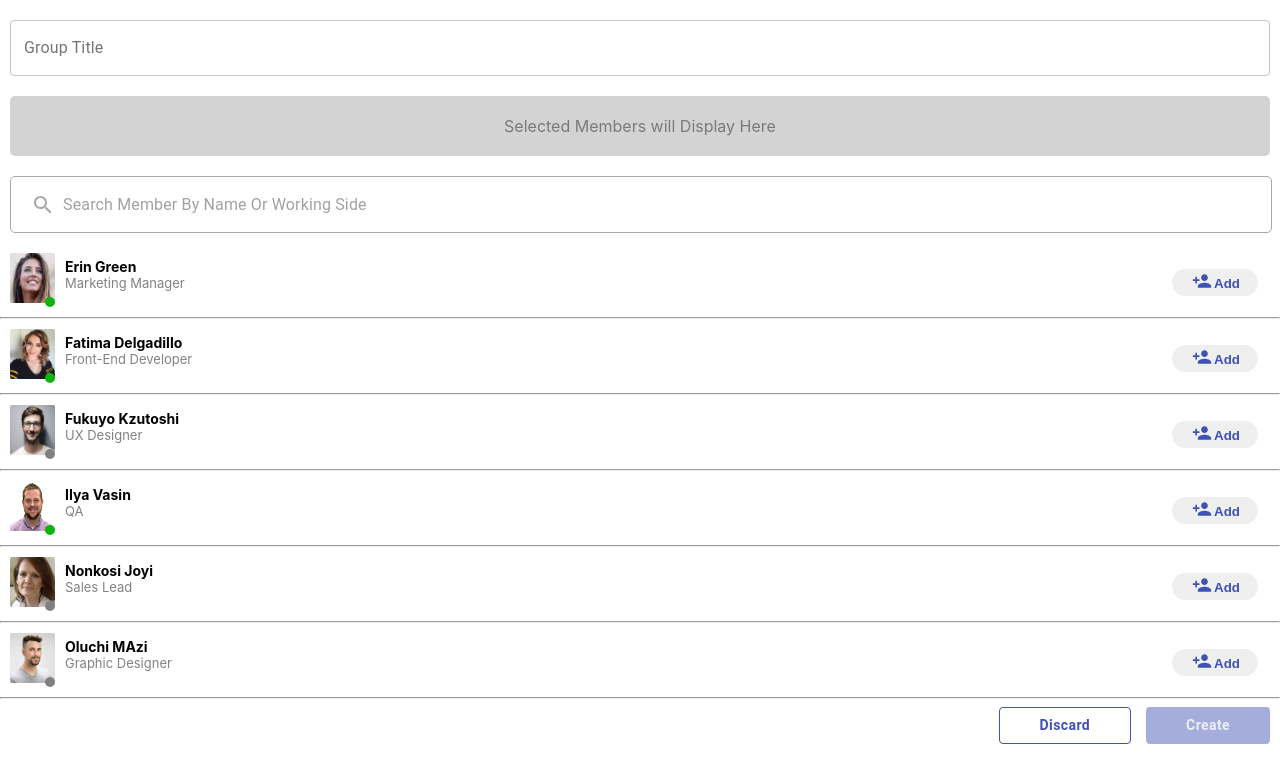
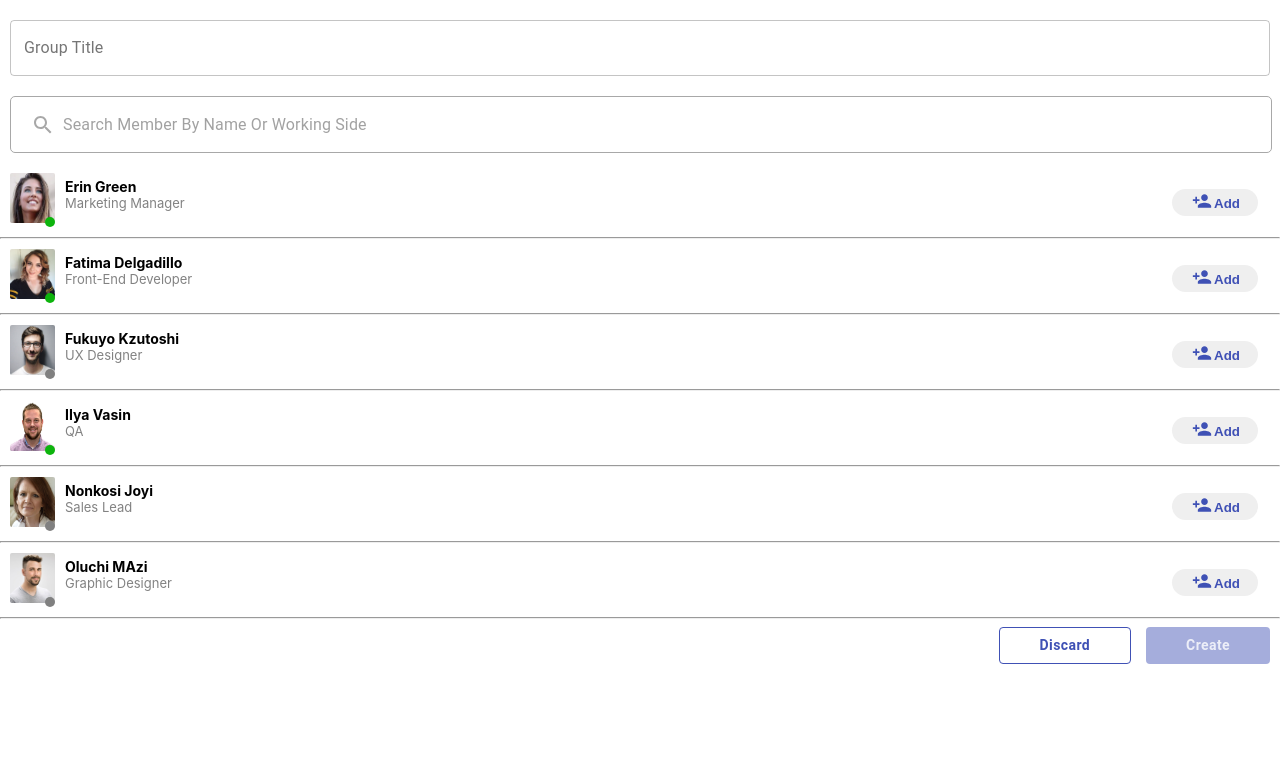
Before and after one commit to niloofarsohrabi/electronProject, a React (Create React App) app: page / in a window 1280 px wide. Shown: the top 782 px of the page. Built offline with nearby package versions, Linux system fonts and the light colour scheme.

Commit message:
add component show member

```diff
--- a/src/components/pages/mainPage/index.jsx
+++ b/src/components/pages/mainPage/index.jsx
@@ -1,12 +1,11 @@
 import React, { useEffect, useState } from 'react';
 import { useSelector, useDispatch } from 'react-redux';
-import { AddMember } from '../../services/addMember';
 import { GroupAddedMembers } from '../../services/groupAddedMembers';
 import { Search } from '../../services/search';
+import { ShowMember } from '../../services/showMember';
 import TextField from '@material-ui/core/TextField';
 import Button from '@material-ui/core/Button';
-import profileStyle from '../../../styles/profileStyle.module.scss';
-import '../../../styles/mainPageGlobalStyle.scss';
+
 import { createGroupAction } from '../../../stateManagment/actions/createGroupAction';
 
 export const MainPage = () => {
@@ -19,6 +18,7 @@ export const MainPage = () => {
   useEffect(() => {
     setSearchResultState(copyContactListState);
   }, [copyContactListState]);
+
   const handleUserInput = (input) => {
     setUserInputForSearch(input);
   };
@@ -37,14 +37,16 @@ export const MainPage = () => {
   }, [userInputForSearch]);
   //-------------------------- handle Search
   const [buttonStatus, setButtonStatus] = useState(true);
+  const [groupTitle, setGroupTitle] = useState();
+  const [memberAdded, setmemberAdded] = useState([]);
+
   const handleGroupCreate = (event) => {
     if (event.target.value === '') setButtonStatus(true);
     else setButtonStatus(false);
+    setGroupTitle(event.target.value);
+  };
 
-    let nameOfGroupEnteredByUser = event.target.value;
-    dispatch(createGroupAction(nameOfGroupEnteredByUser));
-  };
-  //-------------------------- Button Status
+  //-------------------------- Add Member
 
   return (
     <>
@@ -57,46 +59,9 @@ export const MainPage = () => {
           onChange={(event) => handleGroupCreate(event)}
         />
       </div>
-      <GroupAddedMembers />
+      <GroupAddedMembers memberAddInGroup={memberAdded} />
       <Search userInput={handleUserInput} />
-      {searchResultState.length == 0 ? (
-        <div className="notFound">
-          <p>Oops! No results Found</p>
-        </div>
-      ) : (
-        searchResultState &&
-        searchResultState.map((item) => {
-          return (
-            <div key={item.id} className={profileStyle.container}>
-              <div className={profileStyle.totalProfile}>
-                <div className={profileStyle.totalImg}>
-                  <img
-                    className={profileStyle.profileImg}
-                    src={item.avatar}
-                    alt="profileImag"
-                  />
-                  {item.status === 'ONLINE' ? (
-                    <div className={profileStyle.onLineStatus}></div>
-                  ) : (
-                    <div className={profileStyle.offLineStatus}></div>
-                  )}
-                </div>
-                <div className={profileStyle.styleDetail}>
-                  <div className={profileStyle.profileName}>
-                    {item.fullName}
-                  </div>
-                  <div className={profileStyle.workingSide}>
-                    {item.workingSide}
-                  </div>
-                </div>
-                <AddMember memberId={item.id} />
-              </div>
-              <hr />
-            </div>
-          );
-        })
-      )}
-
+      <ShowMember propsSearchResultState={searchResultState} />
       <div className="totalButton">
         <Button variant="outlined" color="primary">
           Discard
--- a/src/components/services/addMember/index.jsx
+++ b/src/components/services/addMember/index.jsx
@@ -4,19 +4,12 @@ import PersonAddIcon from '@material-ui/icons/PersonAdd';
 import addMemberStyle from '../../../styles/addMemberStyle.module.scss';
 import { addtoobject } from '../../../stateManagment/actions/createGroupAction';
 
-export const AddMember = ({ memberId }) => {
+export const AddMember = ({ memberId, clickOnAddButton }) => {
   const contactListState = useSelector(
     (state) => state.contactList.contactListState,
   );
-  const dispatch = useDispatch();
   const handleMember = (id) => {
-    let res =
-      contactListState &&
-      contactListState.find((item) =>
-        console.log(item.id == contactListState.id),
-      );
-    //console.log(res);
-    // dispatch(addtoobject(res.fullName));
+    clickOnAddButton(id);
   };
   return (
     <>
--- a/src/components/services/groupAddedMembers/index.jsx
+++ b/src/components/services/groupAddedMembers/index.jsx
@@ -1,12 +1,12 @@
-import React from 'react';
+import React, { useEffect } from 'react';
 import groupAddedMembersStyle from '../../../styles/groupAddedMembersStyles.module.scss';
 
-export const GroupAddedMembers = () => {
+export const GroupAddedMembers = ({ memberAddInGroup }) => {
+  console.log(memberAddInGroup);
+
   return (
     <>
-      <div className={groupAddedMembersStyle.showMemberBox}>
-        Selected Members will Display Here
-      </div>
+      <div></div>
     </>
   );
 };
--- /dev/null
+++ b/src/components/services/showMember/index.jsx
@@ -0,0 +1,48 @@
+import React from 'react';
+import { AddMember } from '../../services/addMember';
+import profileStyle from '../../../styles/profileStyle.module.scss';
+import '../../../styles/mainPageGlobalStyle.scss';
+export const ShowMember = ({ propsSearchResultState }) => {
+  return (
+    <div>
+      {/* {' '} */}
+      {propsSearchResultState.length == 0 ? (
+        <div className="notFound">
+          <p>Oops! No results Found</p>
+        </div>
+      ) : (
+        propsSearchResultState &&
+        propsSearchResultState.map((item) => {
+          return (
+            <div key={item.id} className={profileStyle.container}>
+              <div className={profileStyle.totalProfile}>
+                <div className={profileStyle.totalImg}>
+                  <img
+                    className={profileStyle.profileImg}
+                    src={item.avatar}
+                    alt="profileImag"
+                  />
+                  {item.status === 'ONLINE' ? (
+                    <div className={profileStyle.onLineStatus}></div>
+                  ) : (
+                    <div className={profileStyle.offLineStatus}></div>
+                  )}
+                </div>
+                <div className={profileStyle.styleDetail}>
+                  <div className={profileStyle.profileName}>
+                    {item.fullName}
+                  </div>
+                  <div className={profileStyle.workingSide}>
+                    {item.workingSide}
+                  </div>
+                </div>
+                <AddMember />
+              </div>
+              <hr />
+            </div>
+          );
+        })
+      )}
+    </div>
+  );
+};
```
